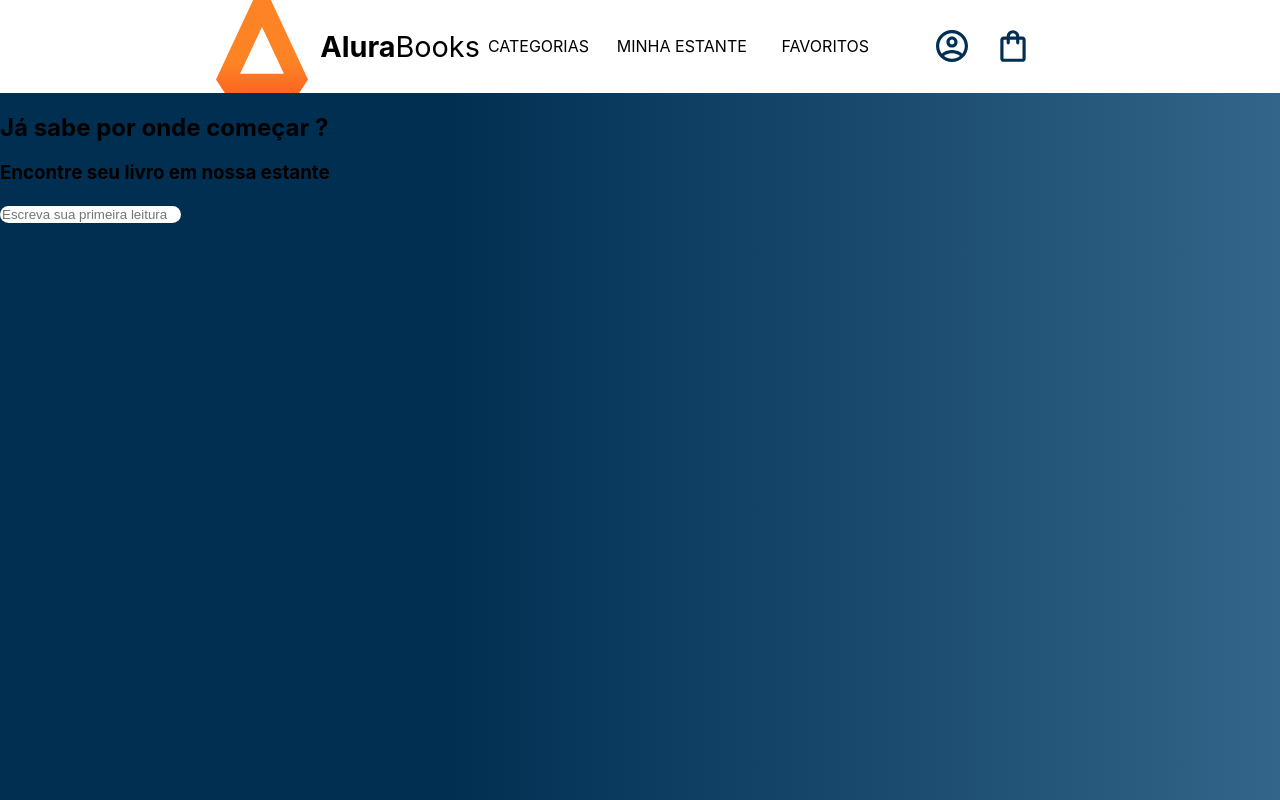
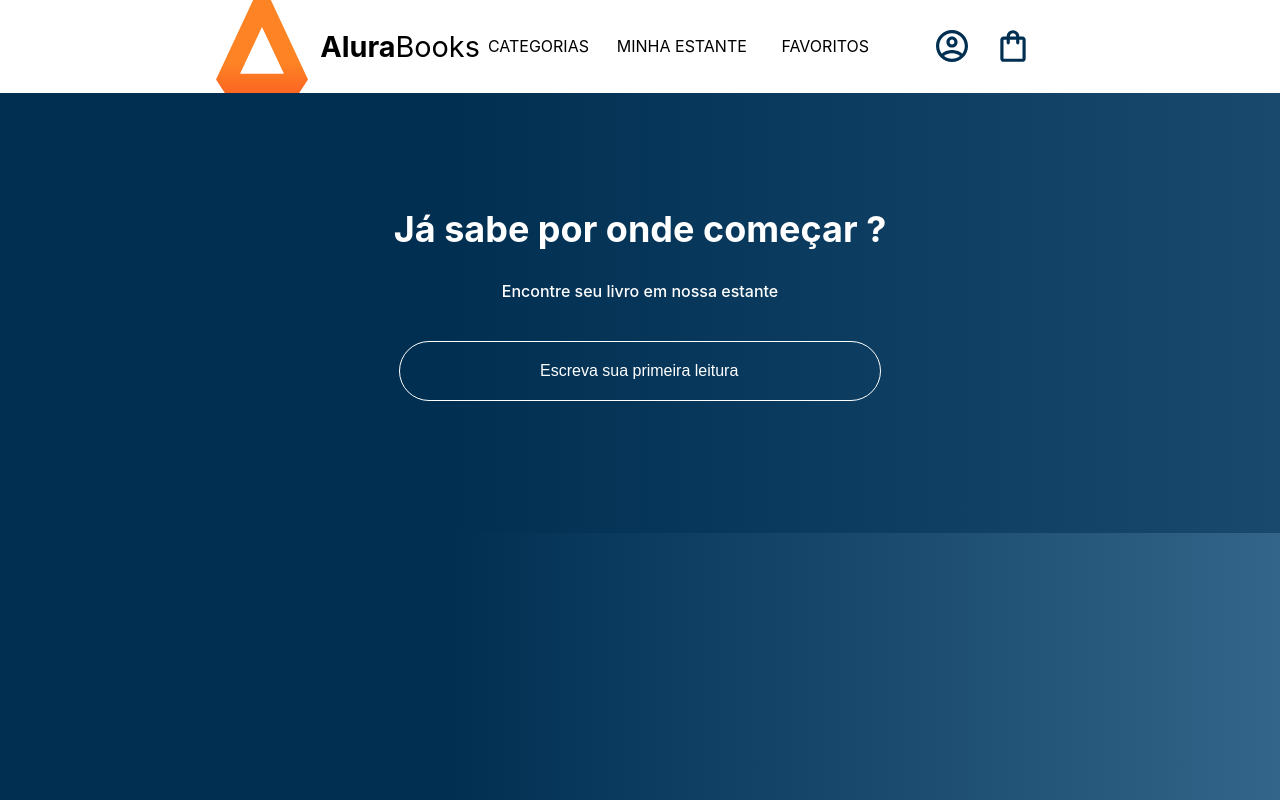
Before and after one commit to thaleseqb/fullStack-proj-react, a React (Create React App) app: page / in a window 1280 px wide. Built offline with nearby package versions, Linux system fonts and the light colour scheme.

Commit message:
create a search bar

```diff
--- /dev/null
+++ b/src/Components/Search/data.js
@@ -0,0 +1,8 @@
+import book from "../../assets/livro.png"
+
+export const books = [
+    {nome: 'Liderança em Design', id: 1, src: book},
+    {nome: 'JavaScript Assertivo', id: 2, src:book},
+    {nome: 'Cangaceiro em JavaScript', id: 3, src:book},
+    {nome: 'Aventureiros do Java', id: 4, src:book},
+]
--- a/src/Components/Search/index.jsx
+++ b/src/Components/Search/index.jsx
@@ -1,18 +1,95 @@
+import { useState } from "react";
+import { books } from "./data";
 import styled from "styled-components";
 
 const Input = styled.input`
-    border-radius: 4rem;
-    border: none;
+    order: 1px solid #FFF;
+    background: transparent;
+    border: 1px solid #FFF;
+    padding: 20px 140px;
+    border-radius: 50px;
+    width: 200px;
+    color: #FFF;
+    font-size: 16px;
+    margin-bottom: 10px;
+
+    &::placeholder {
+        color: #FFF;
+        font-size: 16px;
+    }
+`
+
+const SectionContainer = styled.section`
+    background-image: linear-gradient(90deg, #002F52 35%, #326589 165%);
+    color: #FFF;
+    text-align: center;
+    padding: 85px 0;
+    height: 270px;
+    width: 100%;
+`
+const Title = styled.h2`
+    color: #FFF;
+    font-size: 36px;
+    text-align: center;
+    width: 100%;
+`
+const SubTitle = styled.h3`
+    font-size: 16px;
+    font-weight: 500;
+    margin-bottom: 40px;
+`
+
+const SearchResult = styled.div`
+    display: flex;
+    justify-content: center;
+    align-items: center;
+    margin-bottom: 20px;
+    cursor: pointer;
+    p {
+        width: 200px;
+    }
+    img {
+        width: 100px;
+    }
+    &:hover {
+        border: 1px solid white;
+    }
 `
 
 const Search = ({placeholder, type}) => {
 
+    const [searchedBooks, setSearchedBooks] = useState([]);
+
     return (
-        <section>
-            <h2>Já sabe por onde começar ?</h2>
-            <h3>Encontre seu livro em nossa estante</h3>
-            <Input placeholder={placeholder} type={type} />
-        </section>
+        <SectionContainer>
+            <Title>Já sabe por onde começar ?</Title>
+            <SubTitle>Encontre seu livro em nossa estante</SubTitle>
+            <Input
+                placeholder={placeholder}
+                type={type}
+                onBlur={(event) => {
+                    const wroteText = event.target.value;
+
+                    const searchResult = books.filter(book => {
+                        return book.
+                            nome.
+                            toLocaleLowerCase().
+                            includes(wroteText.toLocaleLowerCase())
+                    });
+                    setSearchedBooks(searchResult);
+                }}
+            />
+
+            {searchedBooks.map(book => {
+                return (
+                    <SearchResult key={book.nome} >
+                        <img src={book.src} alt={`livro cujo id é ${book.id}`} />
+                        <p>{book.nome}</p>
+                    </SearchResult>
+                )
+            })}
+
+        </SectionContainer>
     )
 }
 
```
